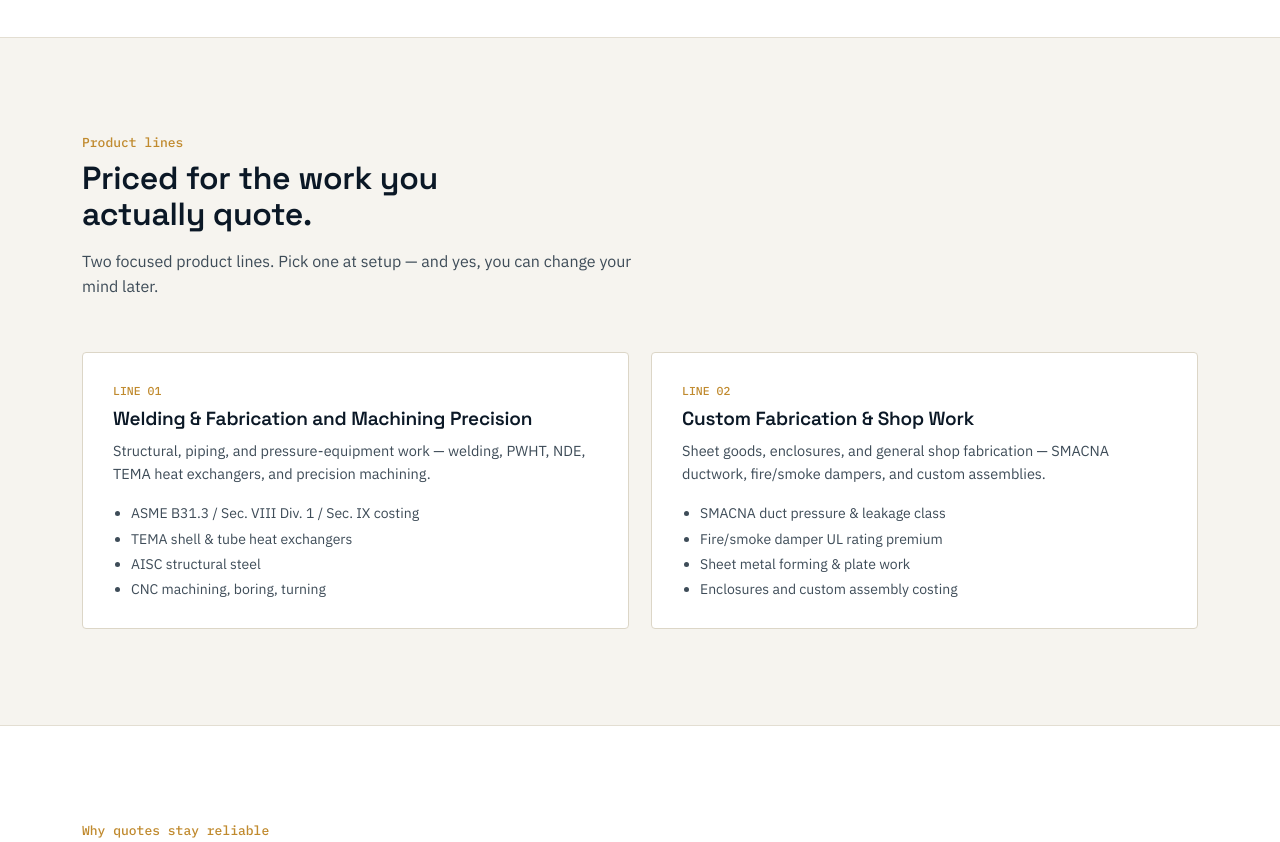
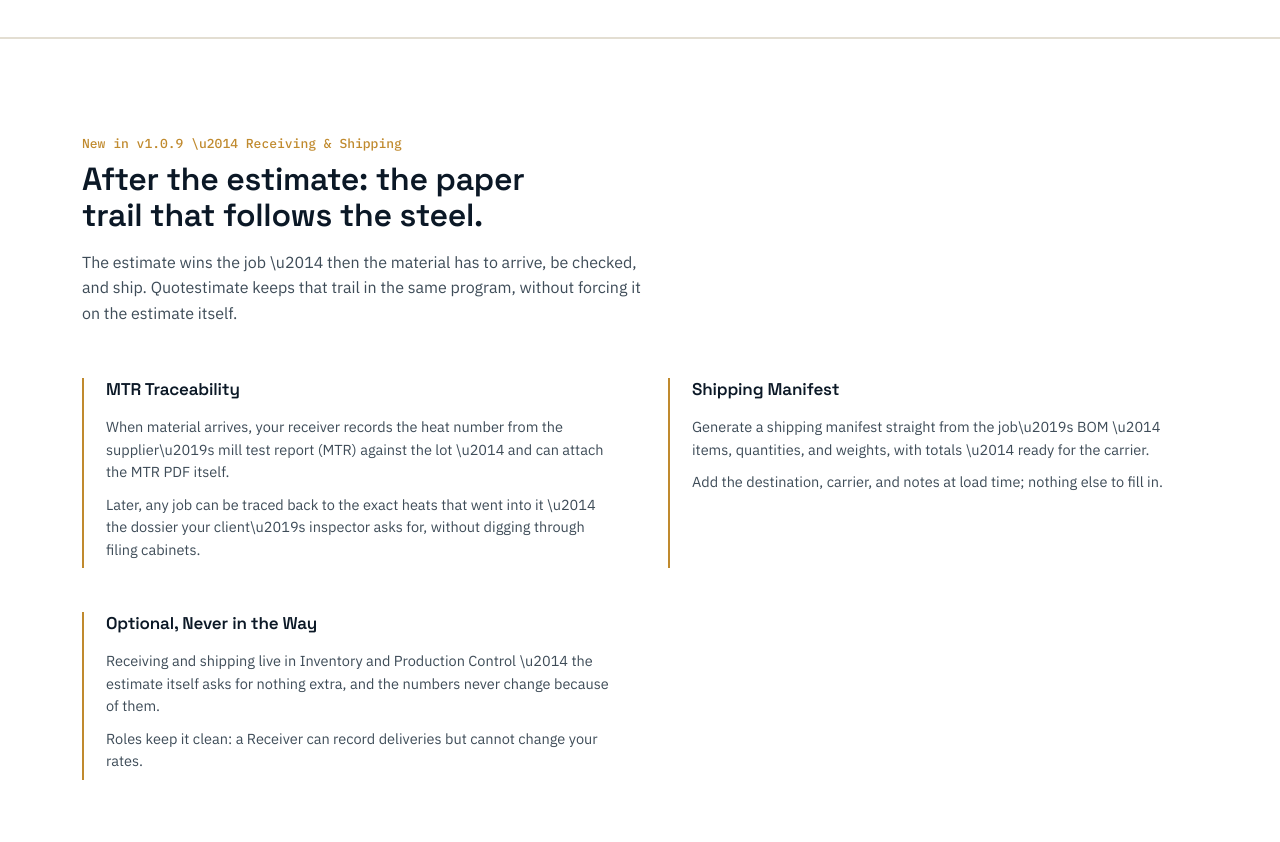
Before and after one commit to grgquema-png/quotestimate-site, a plain HTML site: page index.html in a window 1280 px wide. Shown: the part 8040-8882 px from the top of the page. Drawn offline with Linux system fonts and the light colour scheme.

Commit message:
Add files via upload

```diff
--- a/index.html
+++ b/index.html
@@ -618,6 +618,37 @@
 </section>
 
 
+<section id="receiving-shipping" style="background:#fff;border-top:1px solid #E3DED2;border-bottom:1px solid #E3DED2;">
+  <div class="wrap">
+    <div class="sec-label">New in v1.0.9 \u2014 Receiving &amp; Shipping</div>
+    <h2 class="sec-h">After the estimate: the paper trail that follows the steel.</h2>
+    <p class="sec-sub">The estimate wins the job \u2014 then the material has to arrive, be checked, and ship. Quotestimate keeps that trail in the same program, without forcing it on the estimate itself.</p>
+    <div class="cap-grid">
+      <div class="cap-group">
+        <h3>MTR Traceability</h3>
+        <ul>
+          <li>When material arrives, your receiver records the heat number from the supplier\u2019s mill test report (MTR) against the lot \u2014 and can attach the MTR PDF itself.</li>
+          <li>Later, any job can be traced back to the exact heats that went into it \u2014 the dossier your client\u2019s inspector asks for, without digging through filing cabinets.</li>
+        </ul>
+      </div>
+      <div class="cap-group">
+        <h3>Shipping Manifest</h3>
+        <ul>
+          <li>Generate a shipping manifest straight from the job\u2019s BOM \u2014 items, quantities, and weights, with totals \u2014 ready for the carrier.</li>
+          <li>Add the destination, carrier, and notes at load time; nothing else to fill in.</li>
+        </ul>
+      </div>
+      <div class="cap-group">
+        <h3>Optional, Never in the Way</h3>
+        <ul>
+          <li>Receiving and shipping live in Inventory and Production Control \u2014 the estimate itself asks for nothing extra, and the numbers never change because of them.</li>
+          <li>Roles keep it clean: a Receiver can record deliveries but cannot change your rates.</li>
+        </ul>
+      </div>
+    </div>
+  </div>
+</section>
+
 <section id="products">
   <div class="wrap">
     <div class="sec-label">Product lines</div>
```
Also changed, not shown: llms.txt.
